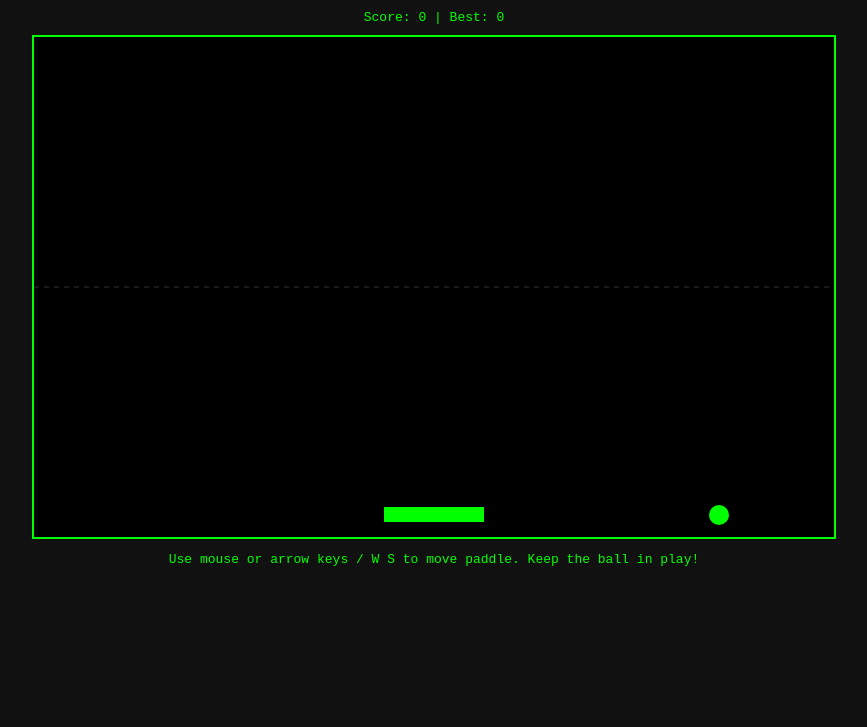
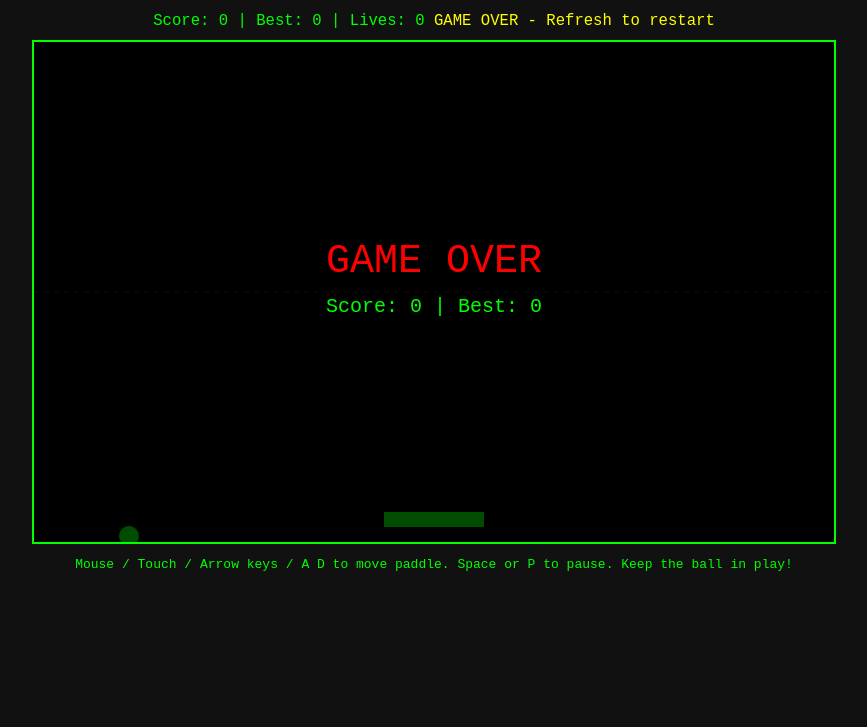
Before and after one commit to jpbmvwfm8g-rgb/arqs-arcade-labs, a plain HTML site: page paddle-lab.html in a window 1280 px wide. Shown: the part 73-800 px from the top of the page, without its empty margins (206-1073 px from the left). Drawn offline with Linux system fonts and the light colour scheme.

Commit message:
Enhance Paddle Lab: pause, touch controls, sound effects, lives, corrected instructions

```diff
--- a/paddle-lab.html
+++ b/paddle-lab.html
@@ -2,38 +2,89 @@
 <html lang="en">
 <head>
 <meta charset="UTF-8">
+<meta name="viewport" content="width=device-width, initial-scale=1">
 <title>ARQS Paddle Lab</title>
 <style>
-body { background: #111; color: #0f0; font-family: monospace; display: flex; flex-direction: column; align-items: center; }
-canvas { border: 2px solid #0f0; background: #000; }
-.hud { margin: 10px; }
+body { background: #111; color: #0f0; font-family: monospace; display: flex; flex-direction: column; align-items: center; margin: 0; padding: 10px; }
+canvas { border: 2px solid #0f0; background: #000; max-width: 100%; height: auto; }
+.hud { margin: 10px; font-size: 1.2em; }
+#status { color: #ff0; }
 </style>
 </head>
 <body>
 <h1>ARQS Paddle Lab</h1>
-<div class="hud">Score: <span id="score">0</span> | Best: <span id="best">0</span></div>
+<div class="hud">Score: <span id="score">0</span> | Best: <span id="best">0</span> | Lives: <span id="lives">3</span> <span id="status"></span></div>
 <canvas id="game" width="800" height="500"></canvas>
-<p>Use mouse or arrow keys / W S to move paddle. Keep the ball in play!</p>
+<p>Mouse / Touch / Arrow keys / A D to move paddle. Space or P to pause. Keep the ball in play!</p>
 <script>
 const canvas = document.getElementById('game');
 const ctx = canvas.getContext('2d');
 let ball = {x: 400, y: 250, dx: 5, dy: 4, r: 10};
 let paddle = {x: 350, y: 470, w: 100, h: 15, speed: 8};
 let score = 0;
+let lives = 3;
 let best = parseInt(localStorage.getItem('arqsPaddleBest') || '0');
+let paused = false;
+let gameOver = false;
 document.getElementById('best').textContent = best;
+document.getElementById('lives').textContent = lives;
 let keys = {};
 
-document.addEventListener('keydown', e => keys[e.key] = true);
+// Simple Web Audio beeps (no external assets)
+const AudioCtx = window.AudioContext || window.webkitAudioContext;
+let audioCtx = null;
+function playBeep(freq = 440, duration = 0.1, type = 'square') {
+  if (!audioCtx) audioCtx = new AudioCtx();
+  const osc = audioCtx.createOscillator();
+  const gain = audioCtx.createGain();
+  osc.type = type;
+  osc.frequency.value = freq;
+  gain.gain.setValueAtTime(0.1, audioCtx.currentTime);
+  gain.gain.exponentialRampToValueAtTime(0.01, audioCtx.currentTime + duration);
+  osc.connect(gain);
+  gain.connect(audioCtx.destination);
+  osc.start();
+  osc.stop(audioCtx.currentTime + duration);
+}
+
+document.addEventListener('keydown', e => {
+  keys[e.key] = true;
+  if (e.key === ' ' || e.key === 'p' || e.key === 'P') {
+    e.preventDefault();
+    if (!gameOver) {
+      paused = !paused;
+      document.getElementById('status').textContent = paused ? 'PAUSED' : '';
+      if (!paused && audioCtx && audioCtx.state === 'suspended') audioCtx.resume();
+    }
+  }
+});
 document.addEventListener('keyup', e => keys[e.key] = false);
-canvas.addEventListener('mousemove', e => {
+
+function movePaddleTo(clientX) {
   const rect = canvas.getBoundingClientRect();
-  paddle.x = e.clientX - rect.left - paddle.w / 2;
+  const scaleX = canvas.width / rect.width;
+  paddle.x = (clientX - rect.left) * scaleX - paddle.w / 2;
   if (paddle.x < 0) paddle.x = 0;
   if (paddle.x + paddle.w > canvas.width) paddle.x = canvas.width - paddle.w;
-});
+}
+
+canvas.addEventListener('mousemove', e => { if (!paused && !gameOver) movePaddleTo(e.clientX); });
+canvas.addEventListener('touchmove', e => {
+  e.preventDefault();
+  if (!paused && !gameOver && e.touches.length) movePaddleTo(e.touches[0].clientX);
+}, {passive: false});
+canvas.addEventListener('touchstart', e => {
+  e.preventDefault();
+  if (!paused && !gameOver && e.touches.length) movePaddleTo(e.touches[0].clientX);
+}, {passive: false});
+
+function resetBall() {
+  ball = {x: 400, y: 250, dx: 5 * (Math.random() > 0.5 ? 1 : -1), dy: 4, r: 10};
+}
 
 function update() {
+  if (paused || gameOver) return;
+
   // Paddle keyboard
   if (keys['ArrowLeft'] || keys['a'] || keys['A']) paddle.x -= paddle.speed;
   if (keys['ArrowRight'] || keys['d'] || keys['D']) paddle.x += paddle.speed;
@@ -44,15 +95,26 @@ function update() {
   ball.y += ball.dy;
 
   // Walls
-  if (ball.x - ball.r < 0 || ball.x + ball.r > canvas.width) ball.dx *= -1;
-  if (ball.y - ball.r < 0) ball.dy *= -1;
+  if (ball.x - ball.r < 0 || ball.x + ball.r > canvas.width) {
+    ball.dx *= -1;
+    playBeep(300, 0.05);
+  }
+  if (ball.y - ball.r < 0) {
+    ball.dy *= -1;
+    playBeep(350, 0.05);
+  }
 
   // Paddle collision
-  if (ball.y + ball.r > paddle.y && ball.x > paddle.x && ball.x < paddle.x + paddle.w && ball.dy > 0) {
+  if (ball.y + ball.r > paddle.y && ball.y + ball.r < paddle.y + paddle.h + 5 && ball.x > paddle.x && ball.x < paddle.x + paddle.w && ball.dy > 0) {
     ball.dy *= -1;
-    // Add some spin based on hit position
     const hitPos = (ball.x - paddle.x) / paddle.w - 0.5;
-    ball.dx += hitPos * 3;
+    ball.dx += hitPos * 4;
+    // Cap speed
+    const speed = Math.hypot(ball.dx, ball.dy);
+    if (speed > 15) {
+      ball.dx *= 15 / speed;
+      ball.dy *= 15 / speed;
+    }
     score++;
     document.getElementById('score').textContent = score;
     if (score > best) {
@@ -60,16 +122,23 @@ function update() {
       localStorage.setItem('arqsPaddleBest', best);
       document.getElementById('best').textContent = best;
     }
-    // Speed up slightly
-    ball.dx *= 1.02;
-    ball.dy *= 1.02;
+    playBeep(600, 0.08);
+    // Slight speed up
+    ball.dx *= 1.015;
+    ball.dy *= 1.015;
   }
 
   // Miss
   if (ball.y + ball.r > canvas.height) {
-    score = 0;
-    document.getElementById('score').textContent = score;
-    ball = {x: 400, y: 250, dx: 5 * (Math.random() > 0.5 ? 1 : -1), dy: 4, r: 10};
+    lives--;
+    document.getElementById('lives').textContent = lives;
+    playBeep(150, 0.2, 'sawtooth');
+    if (lives <= 0) {
+      gameOver = true;
+      document.getElementById('status').textContent = 'GAME OVER - Refresh to restart';
+    } else {
+      resetBall();
+    }
   }
 }
 
@@ -84,13 +153,34 @@ function draw() {
   // Paddle
   ctx.fillStyle = '#0f0';
   ctx.fillRect(paddle.x, paddle.y, paddle.w, paddle.h);
-  // Center line optional
+  // Center line
   ctx.strokeStyle = '#333';
   ctx.setLineDash([5, 5]);
   ctx.beginPath();
   ctx.moveTo(0, canvas.height / 2);
   ctx.lineTo(canvas.width, canvas.height / 2);
   ctx.stroke();
+  ctx.setLineDash([]);
+
+  if (paused) {
+    ctx.fillStyle = 'rgba(0,0,0,0.5)';
+    ctx.fillRect(0, 0, canvas.width, canvas.height);
+    ctx.fillStyle = '#ff0';
+    ctx.font = '40px monospace';
+    ctx.textAlign = 'center';
+    ctx.fillText('PAUSED', canvas.width / 2, canvas.height / 2);
+  }
+  if (gameOver) {
+    ctx.fillStyle = 'rgba(0,0,0,0.7)';
+    ctx.fillRect(0, 0, canvas.width, canvas.height);
+    ctx.fillStyle = '#f00';
+    ctx.font = '40px monospace';
+    ctx.textAlign = 'center';
+    ctx.fillText('GAME OVER', canvas.width / 2, canvas.height / 2 - 20);
+    ctx.fillStyle = '#0f0';
+    ctx.font = '20px monospace';
+    ctx.fillText('Score: ' + score + ' | Best: ' + best, canvas.width / 2, canvas.height / 2 + 20);
+  }
 }
 
 function loop() {
```
